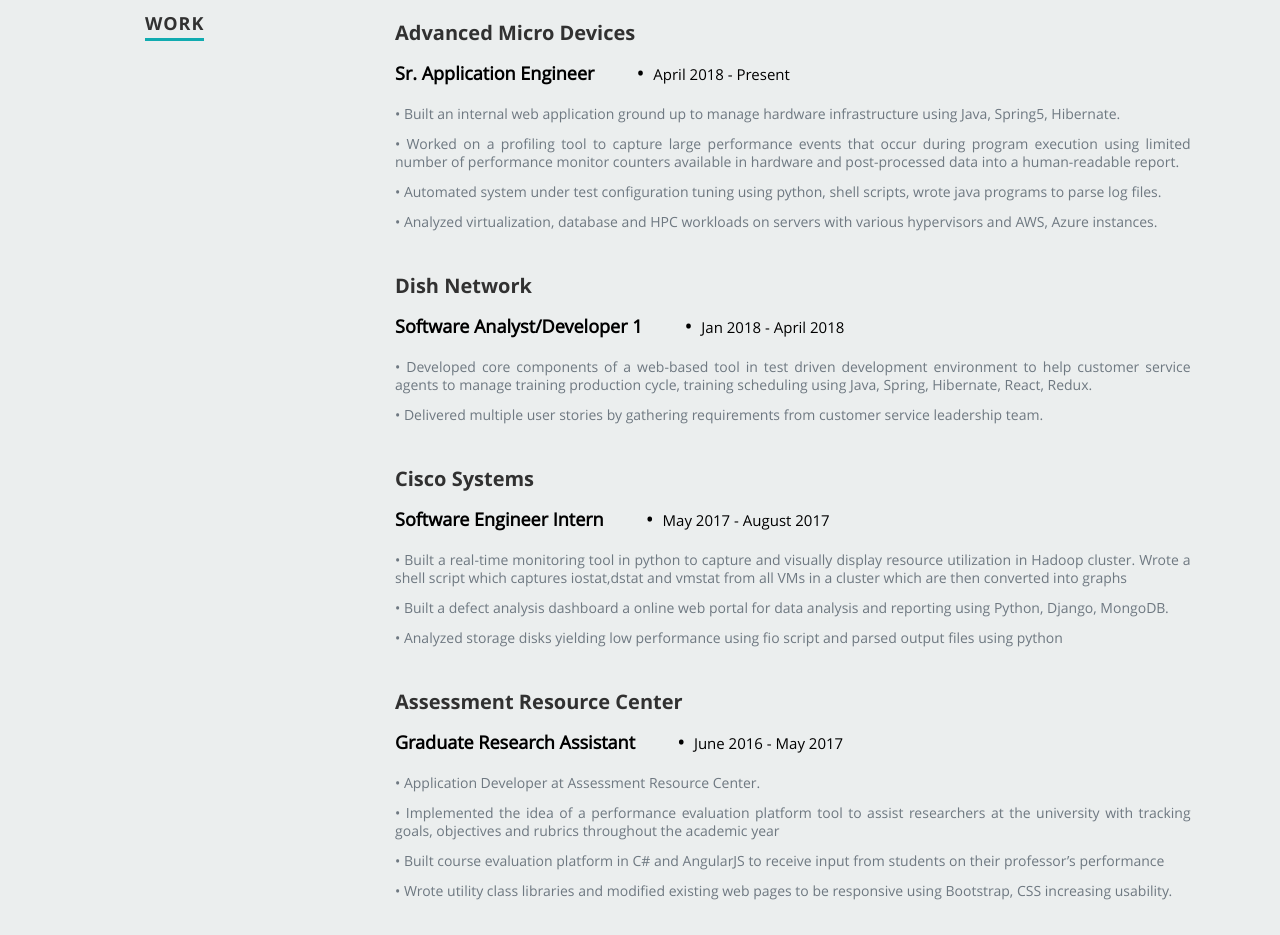
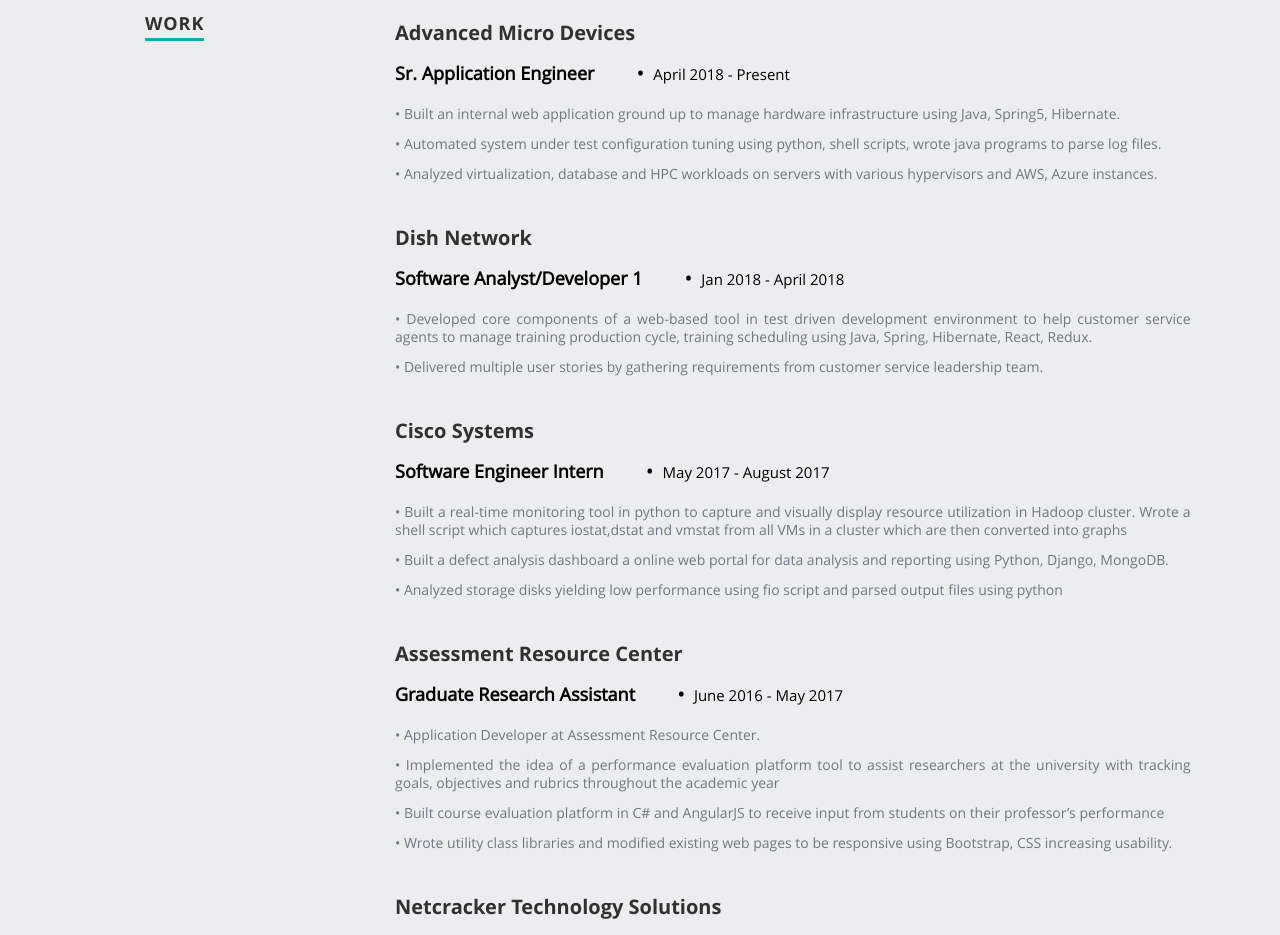
Before and after one commit to saikovuri/saikovuri.github.io, a plain HTML site: page index.html in a window 1280 px wide. Shown: the part 1438-2373 px from the top of the page. Drawn offline with nearby package versions, Linux system fonts and the light colour scheme; files whose address does not match are found by name.

Commit message:
Update index.html

```diff
--- a/index.html
+++ b/index.html
@@ -147,8 +147,8 @@
 
     <ul class="li" style="text-align:justify;">
 	    <li><span>&bull;</span> Built an internal web application ground up to manage hardware infrastructure using Java, Spring5, Hibernate. </li>
-        <li><span>&bull;</span> Worked on a profiling tool to capture large performance events that occur during program execution using limited number of
-performance monitor counters available in hardware and post-processed data into a human-readable report. </li>
+<!--         <li><span>&bull;</span> Worked on a profiling tool to capture large performance events that occur during program execution using limited number of
+performance monitor counters available in hardware and post-processed data into a human-readable report. </li> -->
 		<li><span>&bull;</span> Automated system under test configuration tuning using python, shell scripts, wrote java programs to parse log files.</li>
 		<li><span>&bull;</span> Analyzed virtualization, database and HPC workloads on servers with various hypervisors and AWS, Azure instances.</li>
       </ul>
```
